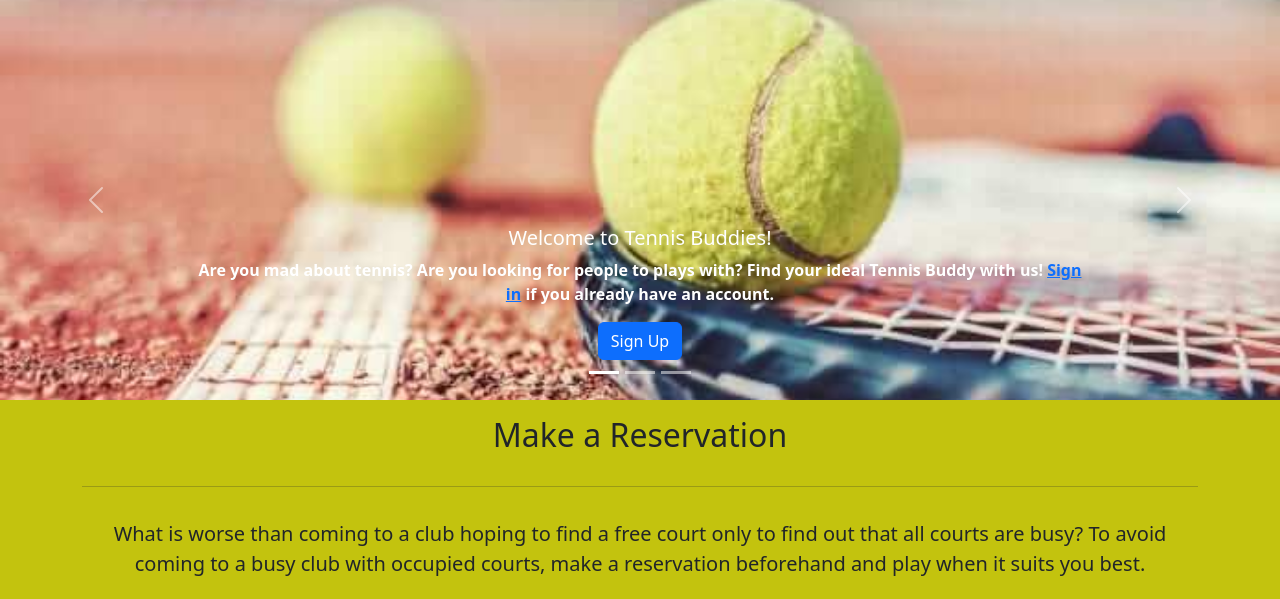
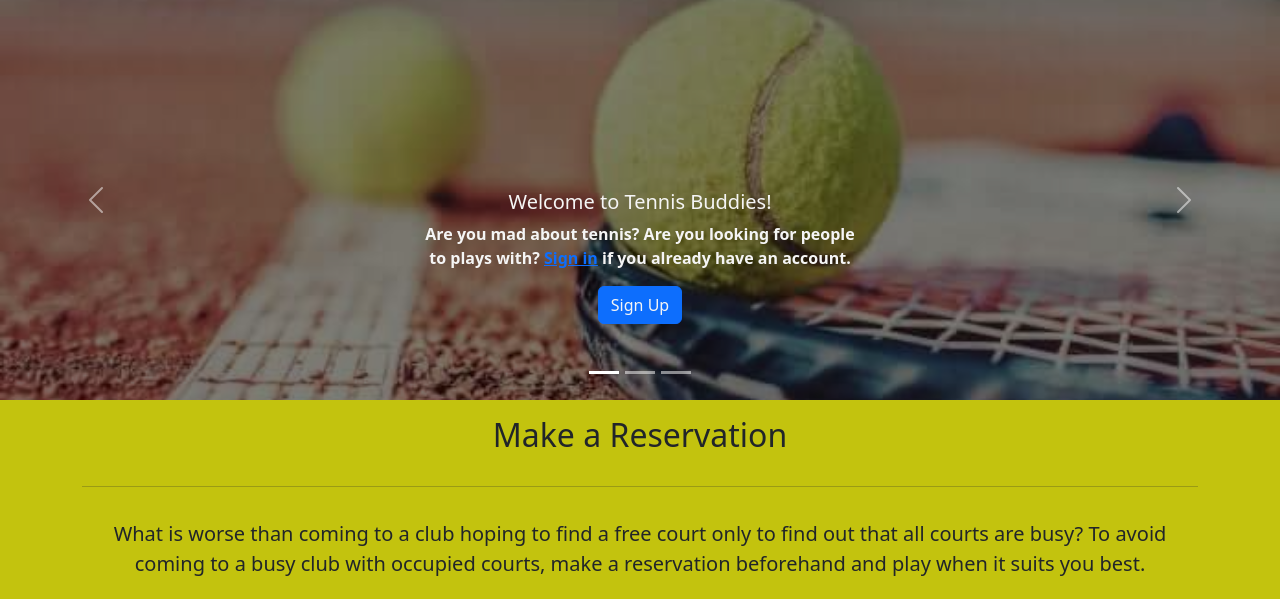
Before and after one commit to lucia2007/tennis_buddies, a Django app: page /bookings/ in a window 1280 px wide. Shown: the part 86-685 px from the top of the page. Run offline with Django 3.2, Linux system fonts and the light colour scheme; parts of the project's set-up code (start-up, migrations or seed data) failed here and were passed over; some libraries are stand-ins or nearby versions.

Commit message:
Create overlay on Carousel images

```diff
--- a/static/css/base.css
+++ b/static/css/base.css
@@ -98,6 +98,33 @@ img.logo {
     font-size: 1.2rem;
 }
 
+/* Carousel */
+.carousel-image {
+    background-color: rgba(0, 0, 0, 0.5);
+    z-index: 1;
+    /* position: relative; */
+}
+
+/* https://www.w3schools.com/howto/howto_css_overlay.asp */
+.overlay {
+    position: absolute;
+    top: 0;
+    left: 0;
+    width: 100%;
+    height: 100%;
+    background-color: rgba(0, 0, 0, 0.5);
+    z-index: 1;
+}
+
+.carousel-caption {
+    position: absolute;
+    top: 60%;
+    left: 50%;
+    transform: translate(-50%, -50%);
+    z-index: 2;
+    color: whitesmoke;
+    /* margin-bottom: 10px; */
+}
 
 /* Forms */
 .form {
@@ -110,6 +137,9 @@ ul.list-group.list-group-flush {
     border-radius: 5px;
 }
 
+.contact-form {
+    width: 80%;
+}
 
 /* Home */
 a.fontawesome-link {
--- a/templates/base.html
+++ b/templates/base.html
@@ -62,8 +62,9 @@
     {% endif %}
 
     {% block page_header %}
+    <!-- Carousel -->
     <div id="carouselExampleCaptions" class="carousel slide" data-bs-ride="carousel">
-        <div class="carousel-indicators">
+        <div class=" carousel-indicators">
             <button type="button" data-bs-target="#carouselExampleCaptions" data-bs-slide-to="0" class="active"
                 aria-current="true" aria-label="Slide 1"></button>
             <button type="button" data-bs-target="#carouselExampleCaptions" data-bs-slide-to="1"
@@ -73,37 +74,51 @@
         </div>
         <div class="carousel-inner">
             <div class="carousel-item active">
+                <div class="position-relative">
                 <img src="{% static '/images/tennis_court.jpg' %}" alt="A picture of a tennis court"
                     class="d-block w-100 carousel-image">
-                <!-- <img src="..." class="d-block w-100" alt="..."> -->
+                    <!-- Overlay -->
+                    <div class="overlay">
+                    </div>
                 <div class="carousel-caption d-none d-md-block">
                     <h5>Welcome to Tennis Buddies!</h5>
-                    <p>Are you mad about tennis? Are you looking for people to plays with? Find your ideal Tennis Buddy
-                        with
-                        us! <a href="{% url 'account_login' %}">Sign in</a> if you already have an account.</p>
+                        <p>Are you mad about tennis? Are you looking for people to plays with? <a
+                                href="{% url 'account_login' %}">Sign in</a> if you already have an account.</p>
                     <a href="{% url 'account_signup' %}" class="btn btn-primary text-reset">Sign Up</a>
                 </div>
             </div>
+            </div>
             <div class="carousel-item">
+                <div class="position-relative">
                 <img src="{% static '/images/tennis_buddies.jpg' %}" alt="A picture of a friends playing tennis"
                     class="d-block w-100 carousel-image">
+                    <!-- Overlay -->
+                    <div class="overlay">
                 <div class="carousel-caption d-none d-md-block">
                     <h5>Find Your Perfect Tennis Buddy</h5>
-                    <p>You do not need to look any longer. Browse through our catalouge to find a new tennis partner.
+                            <p>You do not need to look any longer. Browse through our catalouge to find a new tennis
+                                partner.
                     </p>
                     <a href="{% url 'buddies' %}" class="btn btn-primary text-reset">Find Your Perfect Buddy</a>
+                        </div>
+                    </div>
                 </div>
             </div>
             <div class="carousel-item">
+                <div class="position-relative">
                 <img src="{% static '/images/tennis_courts.jpg' %}" alt="A picture of a tennis courts"
                     class="d-block w-100 carousel-image">
+                    <!-- Overlay -->
+                    <div class="overlay">
                 <div class="carousel-caption d-none d-md-block">
                     <h5>Book a Court</h5>
                     <p>Reserve one of our outdoor courts to play when it suits you.</p>
-                    <a class="btn btn-primary text-reset" {% if user.user_profile %} href="{% url 'add-booking' %}"
-                        {% else %} href="{% url 'add-profile'%}?next={% url 'add-booking' %}" {% endif %}>Book
+                            <a class="btn btn-primary text-reset" {% if user.user_profile %}
+                                href="{% url 'add-booking' %}" {% else %}
+                                href="{% url 'add-profile'%}?next={% url 'add-booking' %}" {% endif %}>Book
                         a Court</a>
-
+                        </div>
+                    </div>
                 </div>
             </div>
         </div>
@@ -118,7 +133,7 @@
             <span class="visually-hidden">Next</span>
         </button>
     </div>
-    <!-- <h1 class="display-4 text-success">It works</h1> -->
+    <!-- End of Carousel -->
     {% endblock %}
 
     <main>
```
